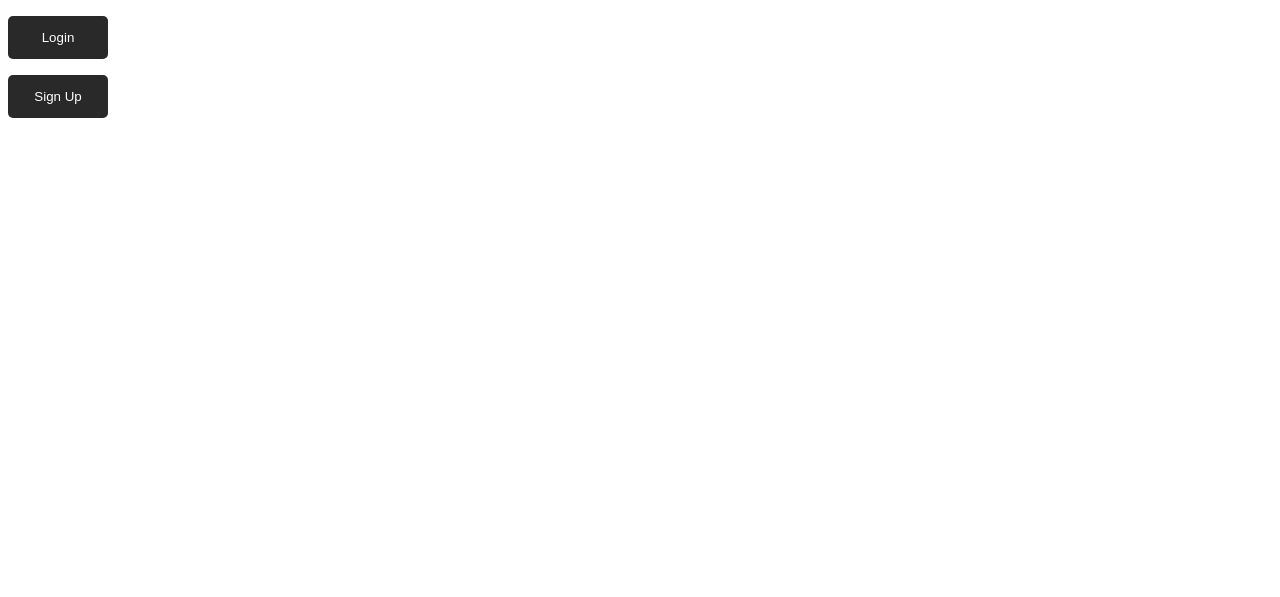
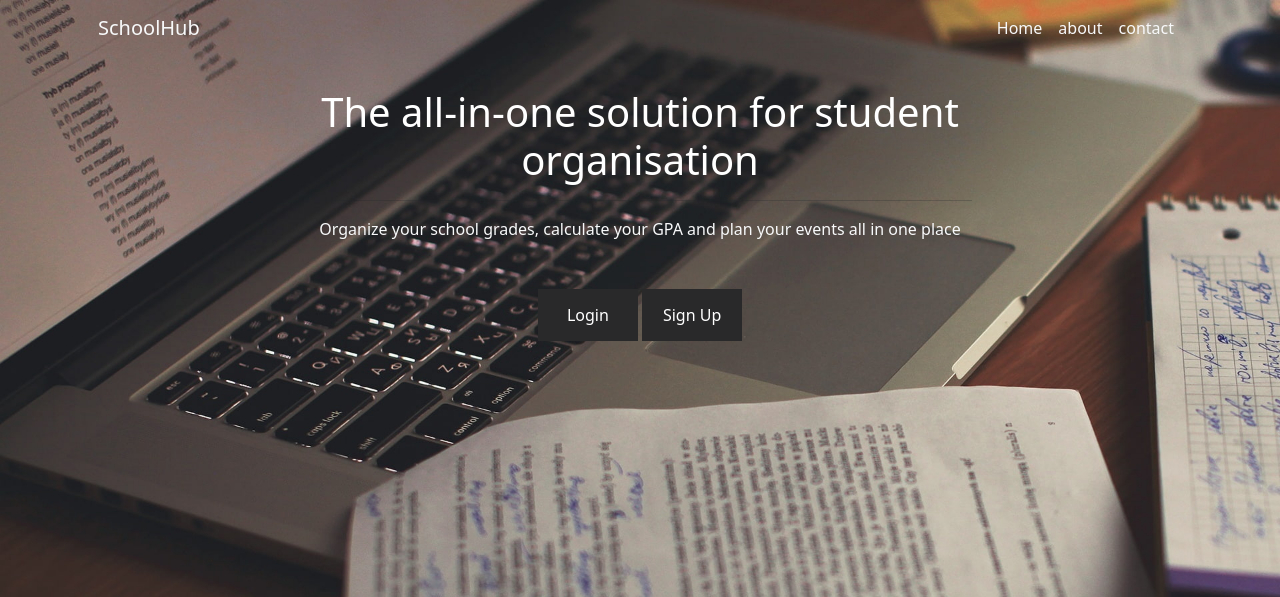
Before and after one commit to CodeMaverick-X/SchoolHub, a Flask app: page / in a window 1280 px wide. Shown: the top 597 px of the page. Run offline with Flask 2, Linux system fonts and the light colour scheme; some libraries are stand-ins or nearby versions.

Commit message:
add cover image

```diff
--- a/web_dynamic/pages/statics/scripts/login.js
+++ b/web_dynamic/pages/statics/scripts/login.js
@@ -52,7 +52,7 @@ $('#signin_btn').on('click', function() {
     var confirmPassword = $('#confirm-password').val();
     if (password !== confirmPassword) {
       //alert('Passwords do not match!');
-      $("#hide_str").css('display', 'block')
+      $("#hide_str").css('display', 'block');
       event.preventDefault();
     }
     else {
@@ -65,7 +65,12 @@ $('#signin_btn').on('click', function() {
         },
         success: function(response) {
             // redirect to login on successful login
-            window.location.href = '/home';
+            if (response.success) {
+                window.location.href = '/home';
+            } else {
+                console.log(response.message);
+                $(".hide_str").css('display', 'block')
+            }
         },
         error: function(xhr) {
             var errorMsg = xhr.responseText;
--- a/web_dynamic/pages/statics/styles/login.css
+++ b/web_dynamic/pages/statics/styles/login.css
@@ -1,4 +1,7 @@
-body {font-family: Arial, Helvetica, sans-serif;}
+body {
+    font-family: Arial, Helvetica, sans-serif;
+    background-image: url(../images/cover_image.jpg);
+}
 
 /* Full-width input fields */
 input[type=text], input[type=password] {
@@ -107,7 +110,7 @@ span.psw {
     width: 100px;
 }
 
-#hide_str {
+#hide_str, .hide_str {
     color: #f44336;
     display: none;
     font-size: small;
--- a/web_dynamic/pages/templates/login.html
+++ b/web_dynamic/pages/templates/login.html
@@ -6,12 +6,43 @@
         <link rel="stylesheet" type="text/css" href="../statics/styles/login.css" />
         <script src="https://code.jquery.com/jquery-3.2.1.min.js"></script>
         <script src="../statics/scripts/login.js"></script>
+        <link href="https://cdn.jsdelivr.net/npm/bootstrap@5.3.0-alpha1/dist/css/bootstrap.min.css" rel="stylesheet" integrity="sha384-GLhlTQ8iRABdZLl6O3oVMWSktQOp6b7In1Zl3/Jr59b6EGGoI1aFkw7cmDA6j6gD" crossorigin="anonymous">
     </head>
     <body>
-        <!-- Button to open the modal login form -->
+        <div class="container-md">
+            <nav class="navbar px-3">
+                <a class="navbar-brand text-light" href="#">SchoolHub</a>
+
+                  <ul class="navbar-nav list-group-horizontal">
+                    <li class="nav-item active mx-2">
+                      <a class="nav-link text-light" href="#">Home</a>
+                    </li>
+                    <li class="nav-item mx-2">
+                      <a class="nav-link text-light" href="#">about</a>
+                    </li>
+                    <li class="nav-item mx-2">
+                      <a class="nav-link text-light" href="#">contact</a>
+                    </li>
+                  </ul>
+            </nav>
+            <section class="my-3">
+                <header class="masthead">
+                    <div class="container px-4 px-lg-5 h-100">
+                        <div class="row gx-4 gx-lg-5 h-100 align-items-center justify-content-center text-center">
+                            <div class="col-lg-8 align-self-end">
+                                <h1 class="text-white font-weight-bold">The all-in-one solution for student organisation</h1>
+                                <hr class="divider" />
+                            </div>
+                            <div class="col-lg-8 align-self-baseline">
+                                <p class="text-light mb-5">Organize your school grades, calculate your GPA and plan your events all in one place</p>
                                 <button id="login_btn">Login</button>
+                                <button id="signin_btn">Sign Up</button>
+                            </div>
+                        </div>
+                    </div>
+                </header>
 
-        <!-- The Modal -->
+                <!-- login Modal -->
                 <div id="id01" class="modal">
                     <!-- Modal Content -->
                     <form class="modal-content animate" id="login-form" method="post">
@@ -37,12 +68,12 @@
                         </div>
                     </form>
 
+
                 </div>
                 <div class="error-msg"></div>
 
 
-        <!--sign in-->
-        <button id="signin_btn">Sign Up</button>
+                <!--sign in modal-->
                 <div id="id02" class="modal">
                     <!-- Modal Content -->
                     <form class="modal-content animate" id="register-form" action="/register" method="post">
@@ -52,6 +83,7 @@
                         <div class="container">
                             <label for="uname"><b>Username</b></label>
                             <input type="text" placeholder="Enter Username" name="username" id="username" required>
+                            <div class="hide_str">username taken</div>
 
                             <label for="password"><b>Password</b></label>
                             <input type="password" id="password"  placeholder="Enter Password" name="password" required>
@@ -73,5 +105,12 @@
                         </div>
                     </form>
                 </div>
+                <!--About-->
+
+                <!--contact-->
+            </section>
+
+        </div>
+        <script src="https://cdn.jsdelivr.net/npm/bootstrap@5.3.0-alpha1/dist/js/bootstrap.bundle.min.js" integrity="sha384-w76AqPfDkMBDXo30jS1Sgez6pr3x5MlQ1ZAGC+nuZB+EYdgRZgiwxhTBTkF7CXvN" crossorigin="anonymous"></script>
     </body>
 </html>
```
Lines whose indentation alone changed are shown as unchanged.
